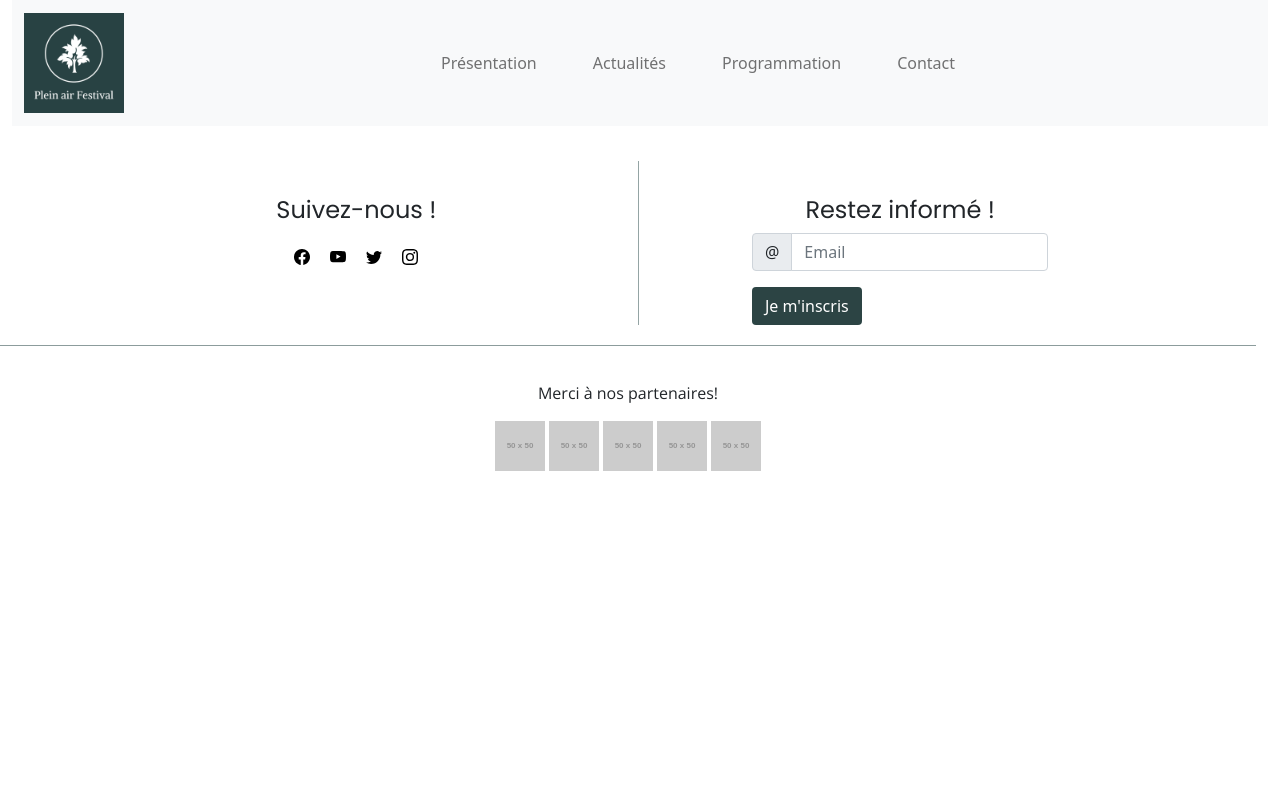
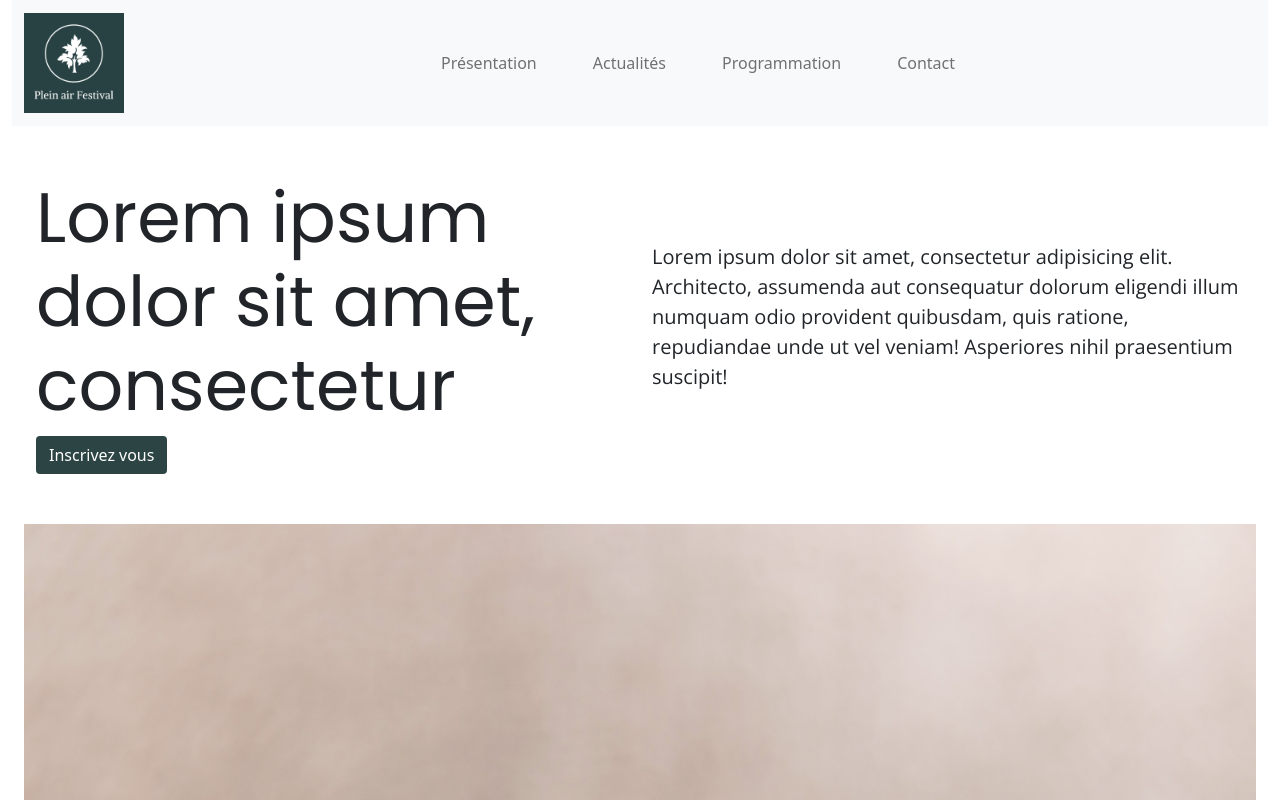
Before and after one commit to OC-Benjamin/P3-Festival, a website built with Parcel: page about.html in a window 1280 px wide. Shown: the top 800 px of the page. Built offline with nearby package versions, Linux system fonts and the light colour scheme; placeholder pictures from the web are drawn by us.

Commit message:
about page

```diff
--- a/about.html
+++ b/about.html
@@ -12,7 +12,7 @@
     <link href="https://fonts.googleapis.com/css2?family=Open+Sans&family=Poppins&display=swap" rel="stylesheet">
     <link rel="stylesheet" href="/src/scss/main.scss">
 </head>
-<body class="container-fluid">
+<body class="about container-fluid">
 <nav class="navbar navbar-expand-lg navbar-light bg-light">
     <div class="container-fluid">
         <a class="navbar-brand" href="#">
@@ -31,8 +31,29 @@
         </div>
     </div>
 </nav>
-<section class="about row">
-
+<section class="container-fluid">
+    <div class="header row">
+        <div class="col-6 title">
+            <h3>Lorem ipsum dolor sit amet, consectetur</h3>
+            <button class="btn btn-first">Inscrivez vous</button>
+        </div>
+        <div class="col-6 intro">
+            <p>
+                Lorem ipsum dolor sit amet, consectetur adipisicing elit. Architecto, assumenda aut consequatur dolorum eligendi illum numquam odio provident quibusdam, quis ratione, repudiandae unde ut vel veniam! Asperiores nihil praesentium suscipit!
+            </p>
+        </div>
+    </div>
+    <div class="banner">
+        <img src="/src/img/filmstrip.jpeg" alt="placeholder" class="img-fluid">
+    </div>
+    <div class="outro row">
+        <div class="col-10">
+            <p>
+                Lorem ipsum dolor sit amet, consectetur adipisicing elit. Ad architecto fugit id suscipit? Adipisci aperiam assumenda deserunt distinctio, dolorum esse iste laboriosam molestiae neque, nihil, nostrum odio officiis omnis optio perferendis quia quos repellendus similique voluptatem voluptates. Autem dolores error, mollitia nostrum nulla repellat tempore.
+            </p>
+            <button class="btn btn-first">En savoir plus sur notre programmation</button>
+        </div>
+    </div>
 </section>
 <footer class="row">
     <div class="row justify-content-center">
--- a/src/scss/about.scss
+++ b/src/scss/about.scss
@@ -0,0 +1,40 @@
+.about {
+
+  .header {
+    margin: 50px 0;
+  }
+
+  .title,
+  .intro {
+    display: flex;
+    justify-content: center;
+    align-items: center;
+  }
+
+  .title {
+    flex-direction: column;
+
+    h3 {
+      font-size: 70px;
+    }
+    button {
+      align-self: flex-start;
+    }
+  }
+
+  .intro {
+    p {
+      font-size: 20px;
+    }
+  }
+
+  .outro {
+    border-bottom: 1px solid #94a4a4;
+    margin: 50px 25px;
+    padding-bottom: 25px;
+    flex-direction: column;
+    justify-content: center;
+
+  }
+
+}
```
Also changed, not shown: movie.html (renamed from programmation.html).
